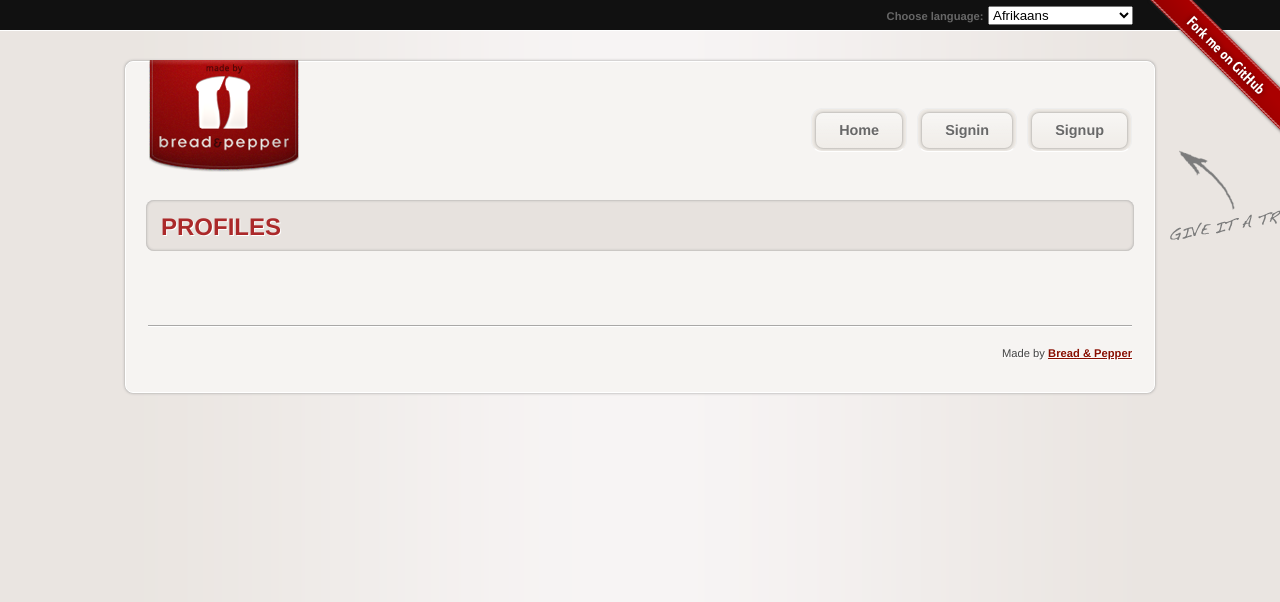
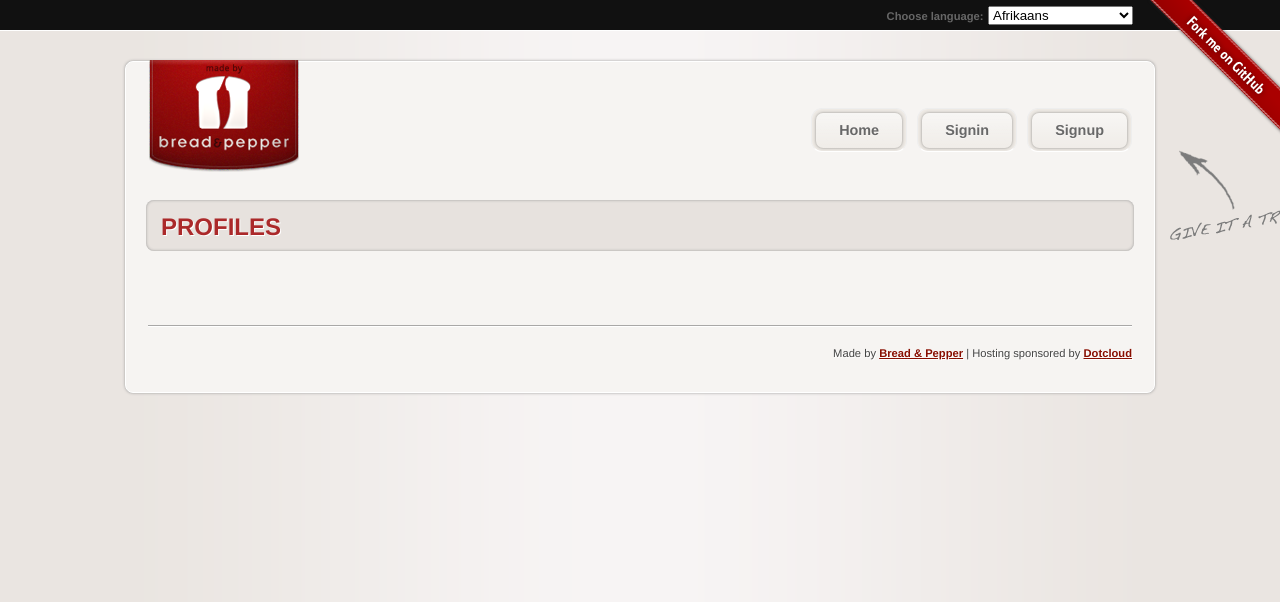
Before and after one commit to napster0125/django-ena-for-user, a Django app: template demo/demo/templates/userena/profile_list.html in a window 1280 px wide. Shown: the top 602 px of the page. Run offline with Django 3.2, Linux system fonts and the light colour scheme; the template is opened without the code that fills it, so the values that code supplies are empty; parts of the project's set-up code (start-up, migrations or seed data) failed here and were passed over; some libraries are stand-ins or nearby versions; some web fonts are replaced.

Commit message:
Fixed typo in demo README and added dotcloud as sponsor

```diff
--- a/demo/demo/templates/base.html
+++ b/demo/demo/templates/base.html
@@ -70,7 +70,7 @@
       <div id="content-container">
         {% block content %}{% endblock %}
       </div><!-- /content-container-->
-      <div id="footer"><p>{% trans 'Made by' %} <a href="http://breadandpepper.com">Bread &amp; Pepper</a></p></div>
+      <div id="footer"><p>{% trans 'Made by' %} <a href="http://breadandpepper.com">Bread &amp; Pepper</a> | Hosting sponsored by <a href="https://www.dotcloud.com/">Dotcloud</a></p></div>
     </div><!-- /container-->
     <script type="text/javascript">
       var _gaq = _gaq || [];
```
Also changed, not shown: demo/README.md.
